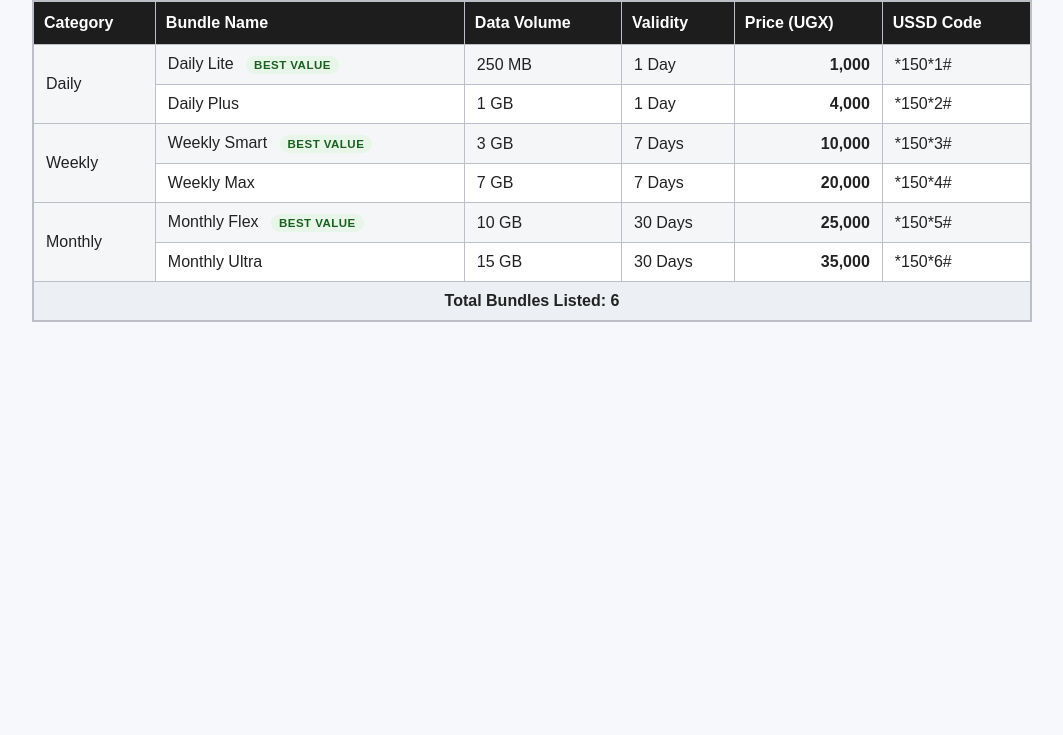
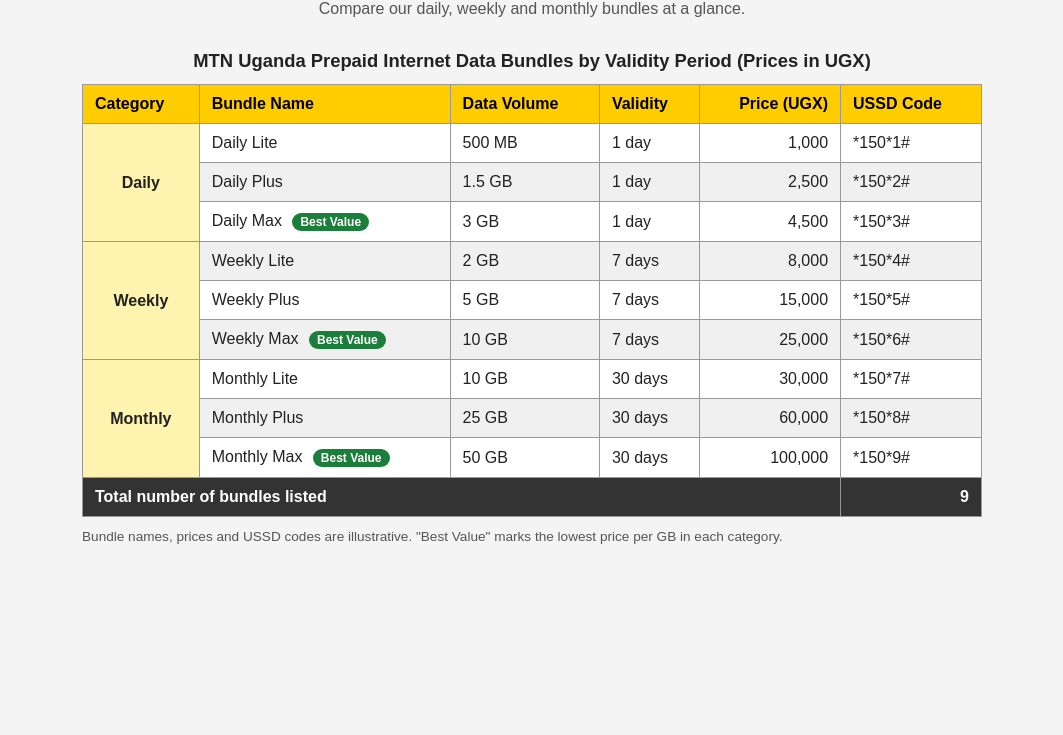
Before and after one commit to edgaray-14/webdesign, a plain HTML site: page index.html in a window 1280 px wide. Shown: the part 65-800 px from the top of the page, without its empty margins (108-1171 px from the left). Drawn offline with Linux system fonts and the light colour scheme.

Commit message:
Update index.html

```diff
--- a/index.html
+++ b/index.html
@@ -1,193 +1,269 @@
 <!DOCTYPE html>
 <html lang="en">
 <head>
-    <meta charset="UTF-8" />
-    <meta name="viewport" content="width=device-width, initial-scale=1.0" />
-    <title>MTN Uganda Data Bundle Comparison</title>
+  <meta charset="UTF-8">
+  <meta name="viewport" content="width=device-width, initial-scale=1.0">
+  <title>MTN Uganda | Prepaid Data Bundles Comparison</title>
+
   <style>
-      :root {
-        --primary: #ffcc00;
-        --primary-dark: #d29d00;
-        --bg: #f6f8fb;
-        --table-border: #bcbfc5;
-        --header-bg: #1d1d1d;
-        --header-text: #ffffff;
-        --alt-row: #f4f6f8;
-        --hover: #dfeaf7;
-        --badge-bg: #e8f5e9;
-        --badge-text: #1b5e20;
+    /* ---------- Page basics ---------- */
+    body {
+      font-family: Arial, Helvetica, sans-serif;
+      background-color: #f4f4f4;
+      color: #222222;
+      margin: 0;
+      padding: 20px;
     }
 
-      * {
-        box-sizing: border-box;
+    h1 {
+      text-align: center;
+      margin: 0 0 8px 0;
     }
 
-      body {
-        margin: 0;
-        font-family: Arial, Helvetica, sans-serif;
-        background: var(--bg);
-        color: #222;
+    .intro {
+      text-align: center;
+      margin: 0 0 20px 0;
+      color: #555555;
     }
 
-      .page {
-        padding: 24px 16px 40px;
+    /* ---------- Table container ---------- */
+    .table-wrapper {
+      width: 100%;
     }
 
-      .table-wrap {
-        max-width: 1000px;
-        margin: 0 auto;
-        overflow-x: auto;
-      }
-
+    /* ---------- Table ---------- */
     table {
+      border-collapse: collapse;          /* borders merge into single lines */
+      margin: 0 auto;                     /* centres the table on the page */
       width: 100%;
-        min-width: 760px;
-        border-collapse: collapse;
-        border: 2px solid var(--table-border);
-        background: #fff;
-        margin: 0 auto;
+      max-width: 900px;
+      background-color: #ffffff;
     }
 
     caption {
-        font-size: 1.6rem;
-        font-weight: 700;
-        margin-bottom: 12px;
-        color: #111;
+      caption-side: top;
+      font-size: 1.15em;
+      font-weight: bold;
+      padding: 12px;
+    }
+
+    th, td {
+      border: 1px solid #999999;
+      padding: 10px 12px;
+      text-align: left;
     }
 
     thead th {
-        background: var(--header-bg);
-        color: var(--header-text);
-        padding: 12px 10px;
-        text-align: left;
-        border: 1px solid var(--table-border);
+      background-color: #ffcc00;          /* MTN yellow */
+      color: #000000;
     }
 
-      tbody td,
-      tfoot td {
-        border: 1px solid var(--table-border);
-        padding: 10px 12px;
+    /* Category cell spans its group of rows */
+    tbody th[scope="rowgroup"] {
+      background-color: #fff3b0;
+      text-align: center;
+      vertical-align: middle;
+      font-weight: bold;
     }
 
+    /* Alternating row shading */
     tbody tr:nth-child(odd) {
-        background: var(--alt-row);
+      background-color: #ffffff;
+    }
+    tbody tr:nth-child(even) {
+      background-color: #f0f0f0;
     }
 
+    /* Hover highlight */
     tbody tr:hover {
-        background: var(--hover);
+      background-color: #ffe680;
     }
 
-      .price {
+    /* Prices (header and cells) aligned to the right */
+    th.price,
+    td.price {
       text-align: right;
-        font-weight: 700;
+      white-space: nowrap;
     }
 
-      .best-value {
+    /* Best Value label */
+    .badge {
       display: inline-block;
-        margin-left: 8px;
-        padding: 3px 8px;
-        border-radius: 12px;
-        background: var(--badge-bg);
-        color: var(--badge-text);
-        font-size: 0.72rem;
-        font-weight: 700;
-        text-transform: uppercase;
-        letter-spacing: 0.04em;
+      margin-left: 6px;
+      padding: 2px 8px;
+      background-color: #1b7f3b;
+      color: #ffffff;
+      font-size: 0.75em;
+      font-weight: bold;
+      border-radius: 10px;
+      white-space: nowrap;
     }
 
     tfoot td {
-        background: #eceff3;
-        font-weight: 700;
-        text-align: center;
+      background-color: #333333;
+      color: #ffffff;
+      font-weight: bold;
     }
 
-      @media (max-width: 600px) {
-        .table-wrap {
-          overflow-x: auto;
+    tfoot td.total {
+      text-align: right;
+    }
+
+    .note {
+      max-width: 900px;
+      margin: 12px auto 0 auto;
+      font-size: 0.85em;
+      color: #555555;
+    }
+
+    /* ---------- Mobile: screens narrower than 600px ---------- */
+    @media (max-width: 599px) {
+      body {
+        padding: 10px;
+      }
+
+      .table-wrapper {
+        overflow-x: auto;                       /* horizontal scrolling */
         -webkit-overflow-scrolling: touch;
       }
 
       table {
-          min-width: 760px;
+        min-width: 620px;                       /* forces scroll instead of squashing */
       }
     }
   </style>
 </head>
+
 <body>
-    <div class="page">
-      <div class="table-wrap">
+
+  <h1>MTN Uganda Prepaid Data Bundles</h1>
+  <p class="intro">Compare our daily, weekly and monthly bundles at a glance.</p>
+
+  <div class="table-wrapper">
     <table>
-          <caption>MTN Uganda Prepaid Data Bundles Comparison</caption>
+      <caption>MTN Uganda Prepaid Internet Data Bundles by Validity Period (Prices in UGX)</caption>
+
       <thead>
         <tr>
           <th scope="col">Category</th>
           <th scope="col">Bundle Name</th>
           <th scope="col">Data Volume</th>
           <th scope="col">Validity</th>
-              <th scope="col">Price (UGX)</th>
+          <th scope="col" class="price">Price (UGX)</th>
           <th scope="col">USSD Code</th>
         </tr>
       </thead>
 
+      <!--
+        HOW "BEST VALUE" WAS DECIDED
+        Best value = the lowest price per GB within each category
+        (price in UGX divided by data volume in GB; 1 GB = 1,000 MB).
+        Bundles in the same category have the same validity, so the
+        comparison is fair.
+
+        DAILY
+          Daily Lite  : 1,000 / 0.5 GB = 2,000 UGX per GB
+          Daily Plus  : 2,500 / 1.5 GB = 1,667 UGX per GB (approx.)
+          Daily Max   : 4,500 / 3 GB   = 1,500 UGX per GB  <-- lowest, Best Value
+
+        WEEKLY
+          Weekly Lite : 8,000  / 2 GB  = 4,000 UGX per GB
+          Weekly Plus : 15,000 / 5 GB  = 3,000 UGX per GB
+          Weekly Max  : 25,000 / 10 GB = 2,500 UGX per GB  <-- lowest, Best Value
+
+        MONTHLY
+          Monthly Lite: 30,000  / 10 GB = 3,000 UGX per GB
+          Monthly Plus: 60,000  / 25 GB = 2,400 UGX per GB
+          Monthly Max : 100,000 / 50 GB = 2,000 UGX per GB <-- lowest, Best Value
+
+        Bundle names, prices and USSD codes are illustrative only.
+      -->
       <tbody>
+        <!-- DAILY -->
         <tr>
-              <td rowspan="2">Daily</td>
-              <td>Daily Lite <span class="best-value">Best Value</span></td>
-              <td>250 MB</td>
-              <td>1 Day</td>
+          <th scope="rowgroup" rowspan="3">Daily</th>
+          <td>Daily Lite</td>
+          <td>500 MB</td>
+          <td>1 day</td>
           <td class="price">1,000</td>
           <td>*150*1#</td>
         </tr>
         <tr>
           <td>Daily Plus</td>
-              <td>1 GB</td>
-              <td>1 Day</td>
-              <td class="price">4,000</td>
+          <td>1.5 GB</td>
+          <td>1 day</td>
+          <td class="price">2,500</td>
           <td>*150*2#</td>
         </tr>
-
         <tr>
-              <td rowspan="2">Weekly</td>
-              <td>Weekly Smart <span class="best-value">Best Value</span></td>
+          <td>Daily Max <span class="badge">Best Value</span></td>
           <td>3 GB</td>
-              <td>7 Days</td>
-              <td class="price">10,000</td>
+          <td>1 day</td>
+          <td class="price">4,500</td>
           <td>*150*3#</td>
         </tr>
+
+        <!-- WEEKLY -->
         <tr>
-              <td>Weekly Max</td>
-              <td>7 GB</td>
-              <td>7 Days</td>
-              <td class="price">20,000</td>
+          <th scope="rowgroup" rowspan="3">Weekly</th>
+          <td>Weekly Lite</td>
+          <td>2 GB</td>
+          <td>7 days</td>
+          <td class="price">8,000</td>
           <td>*150*4#</td>
         </tr>
-
         <tr>
-              <td rowspan="2">Monthly</td>
-              <td>Monthly Flex <span class="best-value">Best Value</span></td>
-              <td>10 GB</td>
-              <td>30 Days</td>
-              <td class="price">25,000</td>
+          <td>Weekly Plus</td>
+          <td>5 GB</td>
+          <td>7 days</td>
+          <td class="price">15,000</td>
           <td>*150*5#</td>
         </tr>
         <tr>
-              <td>Monthly Ultra</td>
-              <td>15 GB</td>
-              <td>30 Days</td>
-              <td class="price">35,000</td>
+          <td>Weekly Max <span class="badge">Best Value</span></td>
+          <td>10 GB</td>
+          <td>7 days</td>
+          <td class="price">25,000</td>
           <td>*150*6#</td>
+        </tr>
+
+        <!-- MONTHLY -->
+        <tr>
+          <th scope="rowgroup" rowspan="3">Monthly</th>
+          <td>Monthly Lite</td>
+          <td>10 GB</td>
+          <td>30 days</td>
+          <td class="price">30,000</td>
+          <td>*150*7#</td>
+        </tr>
+        <tr>
+          <td>Monthly Plus</td>
+          <td>25 GB</td>
+          <td>30 days</td>
+          <td class="price">60,000</td>
+          <td>*150*8#</td>
+        </tr>
+        <tr>
+          <td>Monthly Max <span class="badge">Best Value</span></td>
+          <td>50 GB</td>
+          <td>30 days</td>
+          <td class="price">100,000</td>
+          <td>*150*9#</td>
         </tr>
       </tbody>
 
       <tfoot>
         <tr>
-              <td colspan="6">Total Bundles Listed: 6</td>
+          <td colspan="5">Total number of bundles listed</td>
+          <td class="total">9</td>
         </tr>
       </tfoot>
     </table>
   </div>
-    </div>
 
-    <!-- Best value was chosen by comparing the lowest price per GB within each validity group. Daily Lite is the best value because it gives the cheapest cost per GB for a 1-day bundle, Weekly Smart offers the lowest price per GB for 7-day bundles, and Monthly Flex is the most economical option among 30-day bundles. -->
+  <p class="note">
+    Bundle names, prices and USSD codes are illustrative. "Best Value" marks the lowest price per GB in each category.
+  </p>
+
 </body>
 </html>
```
Lines whose indentation alone changed are shown as unchanged.
